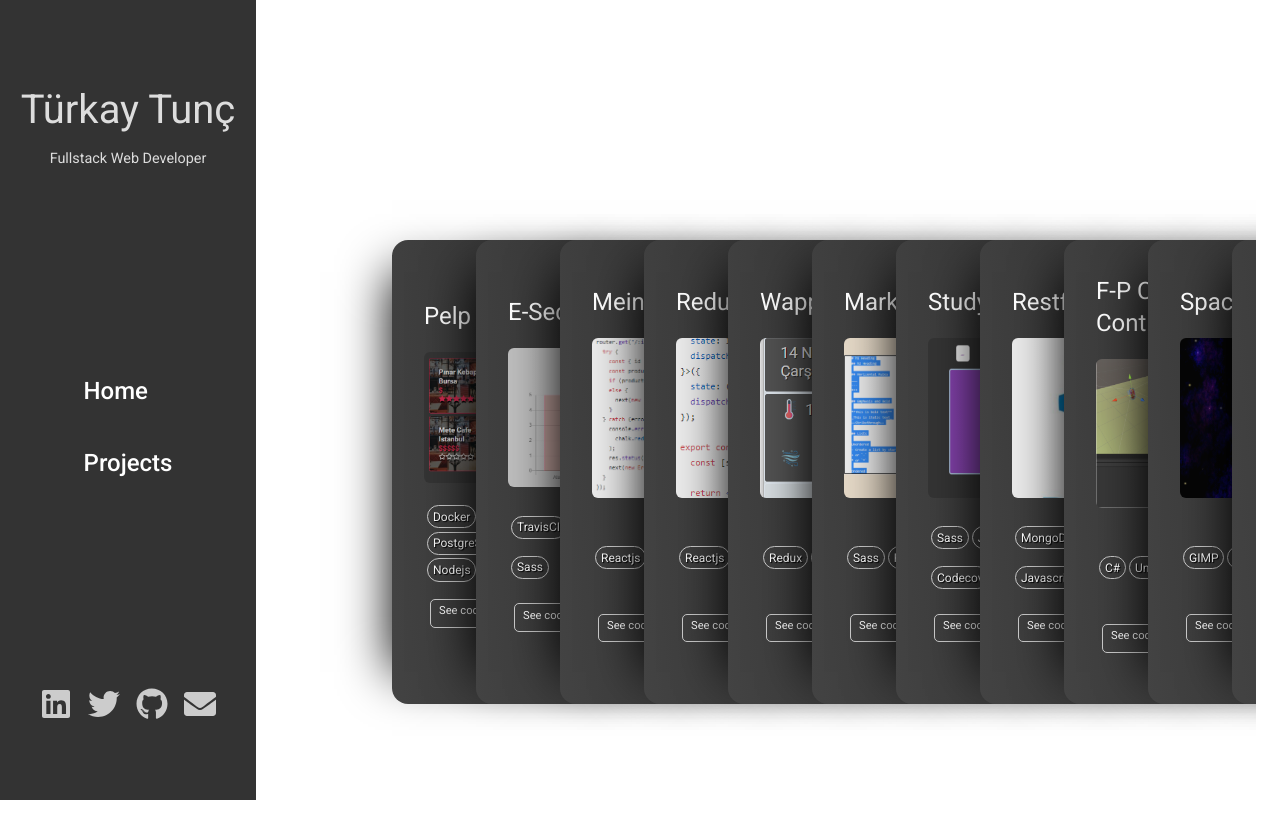
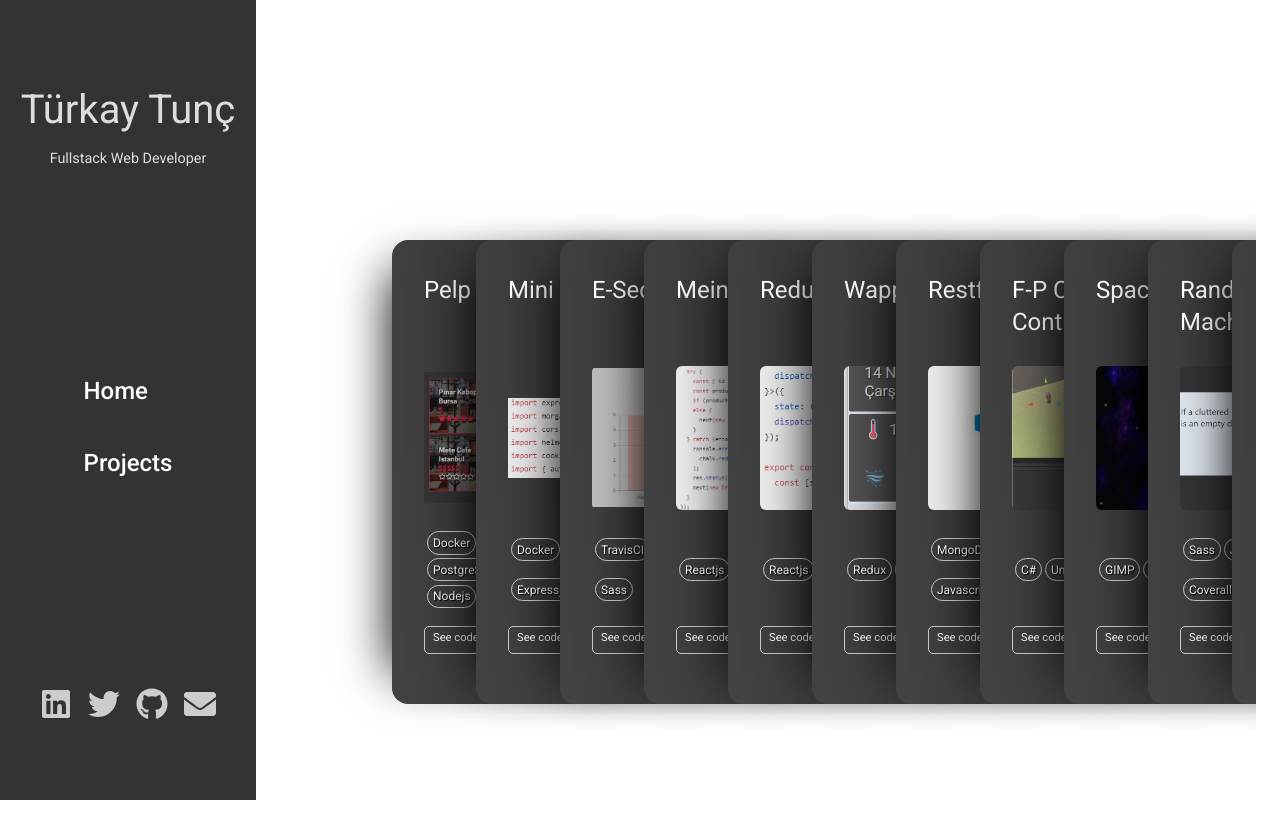
Before and after one commit to turkaytunc/portfolio, a React (Create React App) app: page /portfolio/projects in a window 1280 px wide. Shown: the top 838 px of the page. Built offline with nearby package versions, Linux system fonts and the light colour scheme.

Commit message:
add: auth project to list

```diff
--- a/public/index.html
+++ b/public/index.html
@@ -1,12 +1,22 @@
 <!DOCTYPE html>
 <html lang="en">
   <head>
+    <script async src="https://www.googletagmanager.com/gtag/js?id=UA-175426681-1"></script>
+    <script>
+      window.dataLayer = window.dataLayer || [];
+      function gtag() {
+        dataLayer.push(arguments);
+      }
+      gtag('js', new Date());
+
+      gtag('config', 'UA-175426681-1');
+    </script>
     <meta charset="utf-8" />
     <link rel="icon" href="%PUBLIC_URL%/fav.png" />
     <meta name="viewport" content="width=device-width, initial-scale=1" />
     <meta name="theme-color" content="#000000" />
     <meta name="description" content="Türkay Tunç - Fullstack Web Developer" />
-    <link rel="apple-touch-icon" href="%PUBLIC_URL%/logo192.png" />
+    <link rel="apple-touch-icon" href="%PUBLIC_URL%/fav.png" />
     <link rel="manifest" href="%PUBLIC_URL%/manifest.json" />
     <title>Türkay Tunç</title>
   </head>
--- a/src/components/projects/project/Project.tsx
+++ b/src/components/projects/project/Project.tsx
@@ -15,8 +15,8 @@ type ProjectProp = {
 const Project = ({ zIndex, imageSource, githubLink, techs, title, liveProjectLink }: ProjectProp) => {
   return (
     <div className="project-card" style={{ zIndex: zIndex! }}>
-      <header className="text-md md:text-2xl mb-5">{title}</header>
-      <div className="project-image-container max-h-40 max-w-40 rounded-md overflow-hidden mb-5">
+      <header className="h-1/6 text-md md:text-2xl mb-5">{title}</header>
+      <div className="h-2/6 project-image-container min-h-40 min-w-40 max-h-40 max-w-40 rounded-md overflow-hidden mb-5">
         <img className="opacity-90" src={`${process.env.PUBLIC_URL}/images/${imageSource}`} alt="project" />
       </div>
       <ProjectTechs techs={techs} />
--- a/src/components/projects/project/project-links/ProjectLinks.tsx
+++ b/src/components/projects/project/project-links/ProjectLinks.tsx
@@ -3,17 +3,19 @@ import './project-links.scss';
 
 const ProjectLinks = ({ githubLink, liveProjectLink }: { githubLink: string; liveProjectLink: string | undefined }) => {
   return (
-    <div className="project-links-container">
-      <div>
+    <div className="h-1/6 project-links-container">
+      <div className="justify-self-start w-1/2">
         <a href={githubLink} target="_blank" rel="noopener noreferrer">
           See code on Github
         </a>
       </div>
-      <div>
-        <a href={liveProjectLink} target="_blank" rel="noopener noreferrer">
-          Go to live project
-        </a>
-      </div>
+      {liveProjectLink && (
+        <div className="ml-2">
+          <a href={liveProjectLink} target="_blank" rel="noopener noreferrer">
+            Go to live project
+          </a>
+        </div>
+      )}
     </div>
   );
 };
--- a/src/components/projects/project/project-links/project-links.scss
+++ b/src/components/projects/project/project-links/project-links.scss
@@ -1,7 +1,7 @@
 .project-links-container {
   display: flex;
   font-size: 0.7rem;
-  justify-content: space-around;
+  justify-content: left;
   height: 1.8rem;
   margin: 1rem 0;
 
--- a/src/components/projects/project/project-techs/ProjectTechs.tsx
+++ b/src/components/projects/project/project-techs/ProjectTechs.tsx
@@ -3,7 +3,7 @@ import './project-techs.scss';
 
 const ProjectTechs = ({ techs }: { techs: string[] }) => {
   return (
-    <div className="project-techs-container">
+    <div className="h-1/6 project-techs-container">
       {techs.map((item) => (
         <div className="project-tech" key={Math.random()}>
           {item}
--- a/src/utils/projectsData.json
+++ b/src/utils/projectsData.json
@@ -5,6 +5,13 @@
     "techs": ["Docker", "TravisCI", "Reactjs", "Jest", "PostgreSql", "Typescript", "Heroku", "Nodejs"],
     "githubLink": "https://github.com/turkaytunc/pelp",
     "liveProjectLink": "https://turkaytunc.github.io/pelp/"
+  },
+  {
+    "title": "Mini Auth",
+    "imageSource": "node-mini-auth.png",
+    "techs": ["Docker", "Javascript", "Jest", "Mongo", "Expressjs"],
+    "githubLink": "https://github.com/turkaytunc/node-mini-auth",
+    "liveProjectLink": ""
   },
   {
     "title": "E-Secim",
@@ -35,20 +42,6 @@
     "liveProjectLink": "https://turkaytunc.github.io/weather-report/"
   },
   {
-    "title": "Markdown Previewer",
-    "imageSource": "md-prev.png",
-    "techs": ["Sass", "Regex", "Reactjs", "TravisCI", "Jest"],
-    "githubLink": "https://github.com/turkaytunc/md-prev",
-    "liveProjectLink": "https://turkaytunc.github.io/md-prev/"
-  },
-  {
-    "title": "Study Timer",
-    "imageSource": "study-timer.png",
-    "techs": ["Sass", "Jest", "Reactjs", "TravisCI", "Codecov"],
-    "githubLink": "https://github.com/turkaytunc/study-timer",
-    "liveProjectLink": "https://turkaytunc.github.io/study-timer/"
-  },
-  {
     "title": "Restful API",
     "imageSource": "rest.jpg",
     "techs": ["MongoDB", "Mongoose", "Nodejs", "Javascript"],
@@ -73,5 +66,19 @@
     "techs": ["Sass", "Jest", "Reactjs", "TravisCI", "Coveralls"],
     "githubLink": "https://github.com/turkaytunc/random-quote-machine",
     "liveProjectLink": "https://turkaytunc.github.io/random-quote-machine/"
+  },
+  {
+    "title": "Markdown Previewer",
+    "imageSource": "md-prev.png",
+    "techs": ["Sass", "Regex", "Reactjs", "TravisCI", "Jest"],
+    "githubLink": "https://github.com/turkaytunc/md-prev",
+    "liveProjectLink": "https://turkaytunc.github.io/md-prev/"
+  },
+  {
+    "title": "Study Timer",
+    "imageSource": "study-timer.png",
+    "techs": ["Sass", "Jest", "Reactjs", "TravisCI", "Codecov"],
+    "githubLink": "https://github.com/turkaytunc/study-timer",
+    "liveProjectLink": "https://turkaytunc.github.io/study-timer/"
   }
 ]
```
Also changed, not shown: public/images/node-mini-auth.png (added), 1 other file (tests, documents, lock files or other folders).
